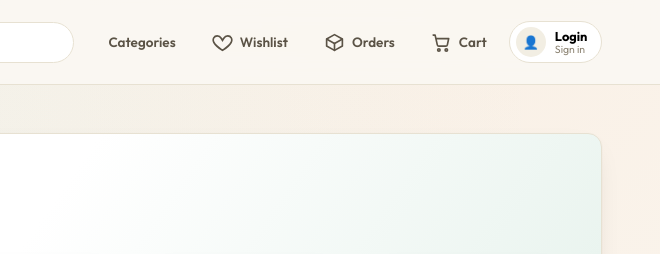
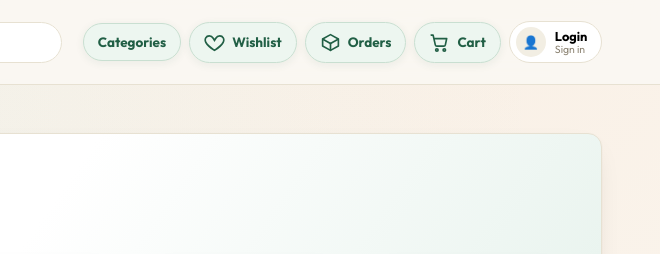
Before and after one commit to trijeet-jena/uvid12222, a plain HTML site: page index.html in a window 1280 px wide. Shown: the top 254 px of the page, 620-1280 px from the left. Drawn offline with Linux system fonts and the light colour scheme; no server answers.

Commit message:
Highlight storefront header navigation

```diff
--- a/index.html
+++ b/index.html
@@ -191,6 +191,19 @@ input, select, textarea { font-family: inherit; font-size: 15px; }
   transition: background .15s ease, color .15s ease;
 }
 .hicon:hover { background: var(--paper-2); color: var(--ink); }
+.hactions > .hicon,
+.hactions > .category-menu .category-menu__toggle {
+  border: 1px solid #c9dfd1; background: #edf6f0; color: var(--green-d);
+  font-weight: 700; box-shadow: 0 2px 8px rgba(33, 95, 69, .08);
+}
+.hactions > .hicon:hover,
+.hactions > .category-menu .category-menu__toggle:hover {
+  border-color: var(--green); background: var(--green); color: #fff;
+}
+.hactions > .hicon:focus-visible,
+.hactions > .category-menu .category-menu__toggle:focus-visible {
+  outline: 3px solid rgba(46, 125, 91, .28); outline-offset: 2px;
+}
 .hicon__badge {
   position: absolute; top: -1px; right: 3px;
   min-width: 17px; height: 17px; border-radius: 99px;
```
